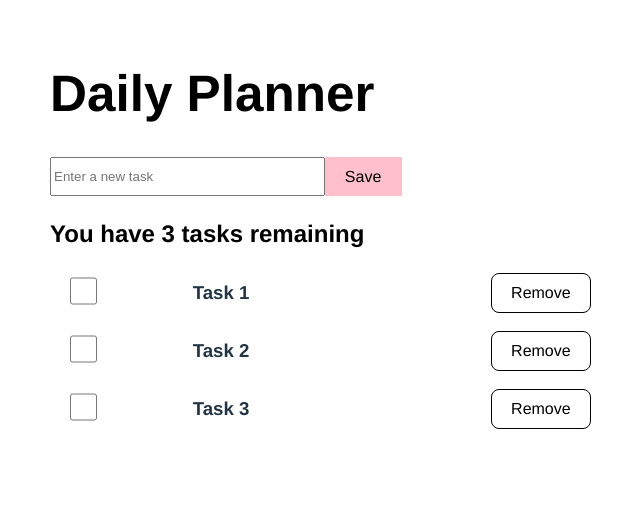
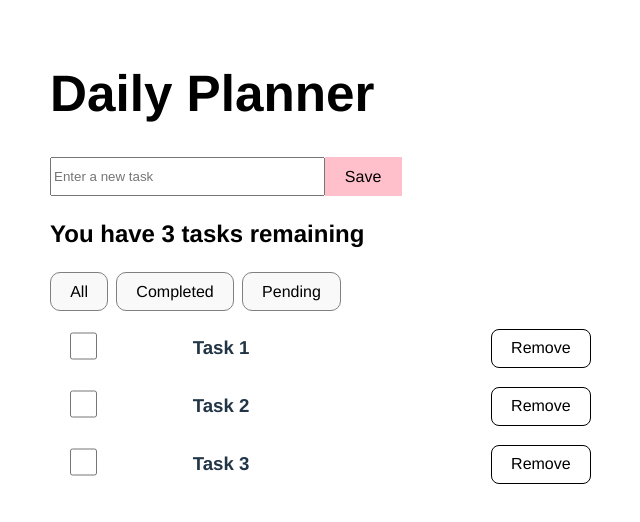
Before and after one commit to SandyLy453/Assignment6, a React (Vite) app: page / in a window 1280 px wide. Shown: the top 522 px of the page, without its empty margins (206-846 px from the left). Built offline with nearby package versions, Linux system fonts and the light colour scheme.

Commit message:
Update App.jsx

```diff
--- a/src/App.jsx
+++ b/src/App.jsx
@@ -7,6 +7,18 @@
     { id: 1, name: "Task 2", completed: false },
     { id: 2, name: "Task 3", completed: false }
   ]);
+
+
+  // Add filter
+
+  const [filter, setFilter] = useState("all"); // by default, all tasks will be displayed
+
+  const filteredTask = tasks.filter(task => {
+    if (filter === "completed") return task.completed;
+    if (filter === "pending") return !task.completed;
+    return true; // show all tasks if return is true (all selected)
+  });
+
   const addTask = (task) => {
     setTasks([...tasks, { id: tasks.length, name: task, completed: false }]); // Adds task incomplete by default
   };
@@ -28,6 +40,13 @@
           <h2 className="counting">
             You have {remainingTask} task{remainingTask !== 1 ? 's' : ''} remaining
           </h2>
+
+          <div className="btn-filters">
+            <button onClick={() => setFilter("all")}>All</button>
+            <button onClick={() => setFilter("completed")}>Completed</button>
+            <button onClick={() => setFilter("pending")}>Pending</button>
+          </div>
+
           {tasks.map((task) => (
             <Task
               key={task.id}
```
